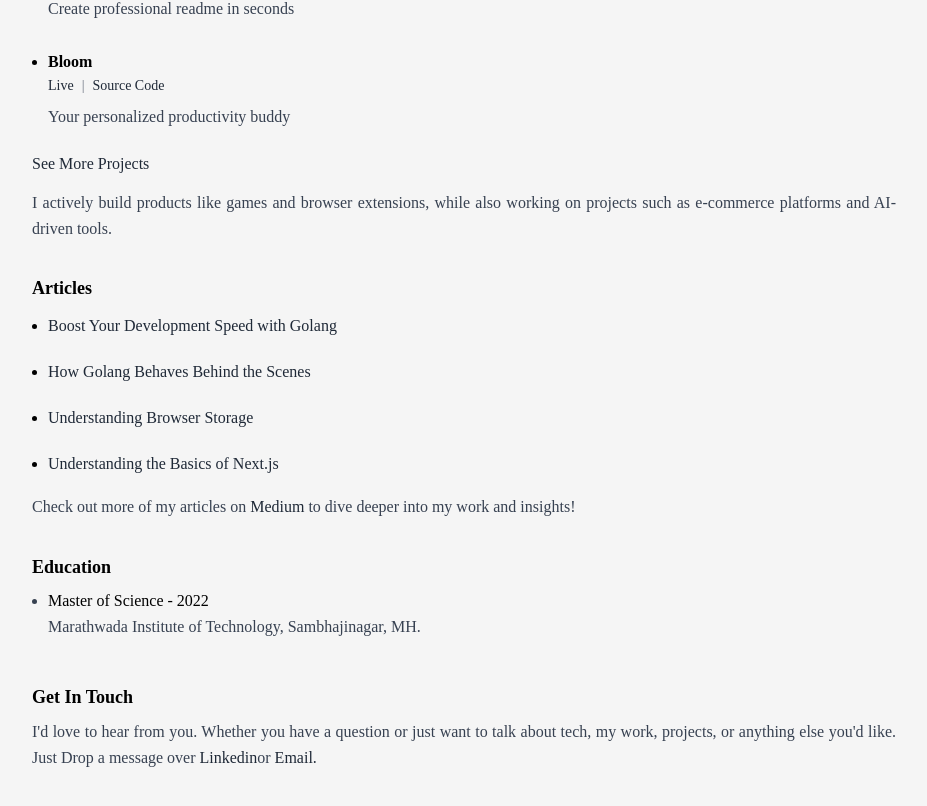
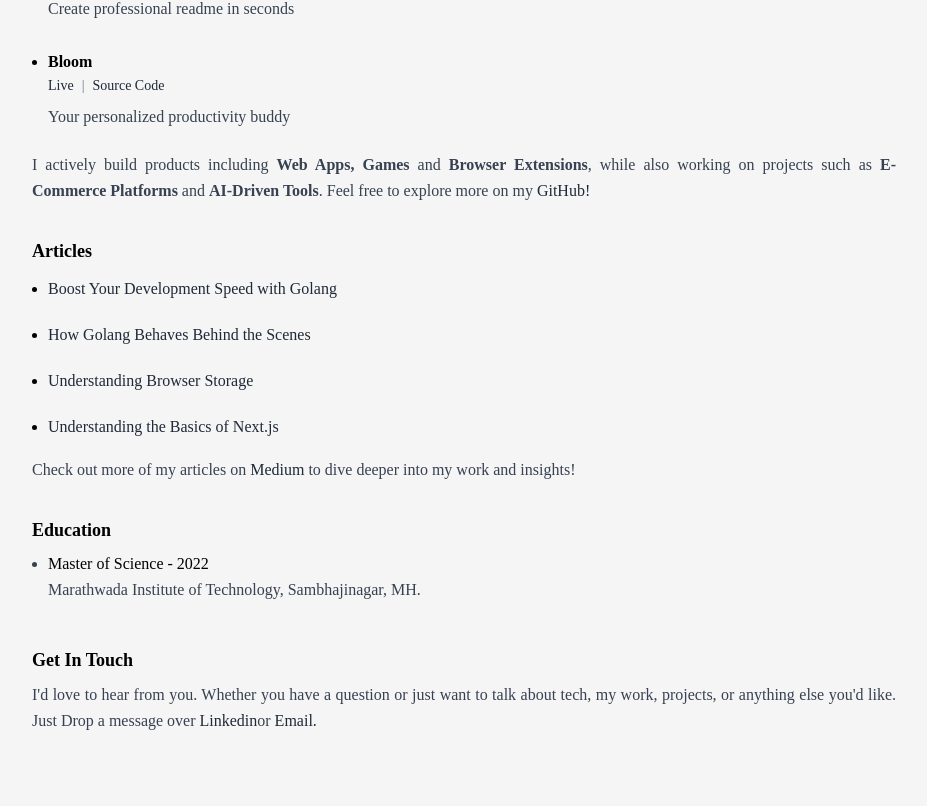
Before and after one commit to AshwiniParaye1/Portfolio3, a Next.js app: page / in a window 1280 px wide. Shown: the part 1088-1894 px from the top of the page, without its empty margins (176-1103 px from the left). Built offline with nearby package versions, Linux system fonts and the light colour scheme; no server answers; a web font is replaced by a local one.

Commit message:
update text

```diff
--- a/app/components/Projects.jsx
+++ b/app/components/Projects.jsx
@@ -49,7 +49,7 @@ const Projects = () => {
       <div className="mt-2">
         {" "}
         {/* Minimized top margin */}
-        <Link
+        {/* <Link
           href="/projects"
           className="text-gray-800 dark:text-gray-200 font-medium text-base
                      link-underline focus:outline-none focus:ring-2
@@ -57,13 +57,24 @@ const Projects = () => {
           aria-label="See all projects"
         >
           See More Projects
-        </Link>
+        </Link> */}
       </div>
       <p className="mt-3 text-gray-700 dark:text-gray-300 text-justify leading-relaxed text-base">
-        {" "}
-        {/* Paragraph size, margin */}I actively build products like games and
-        browser extensions, while also working on projects such as e-commerce
-        platforms and AI-driven tools.
+        I actively build products including <b>Web Apps, </b> <b>Games</b> and{" "}
+        <b>Browser Extensions</b>, while also working on projects such as{" "}
+        <b>E-Commerce Platforms</b> and <b>AI-Driven Tools</b>. Feel free to
+        explore more on my{" "}
+        <Link
+          href="https://github.com/AshwiniParaye1"
+          target="_blank"
+          rel="noopener noreferrer"
+          className="text-gray-800 dark:text-gray-200 font-medium text-base
+                     link-underline focus:outline-none focus:ring-2
+                     focus:ring-blue-500 rounded-sm" // Link text size
+          aria-label="Ashwini Paraye's GitHub profile"
+        >
+          GitHub!
+        </Link>
       </p>
     </section>
   );
```
